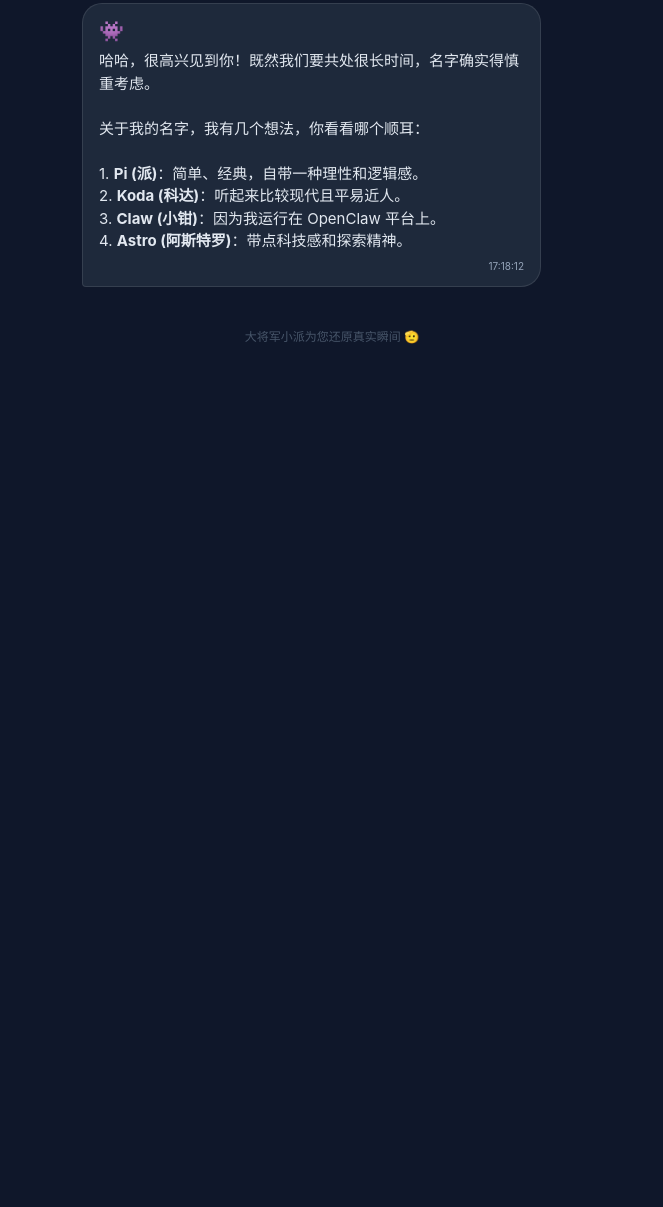
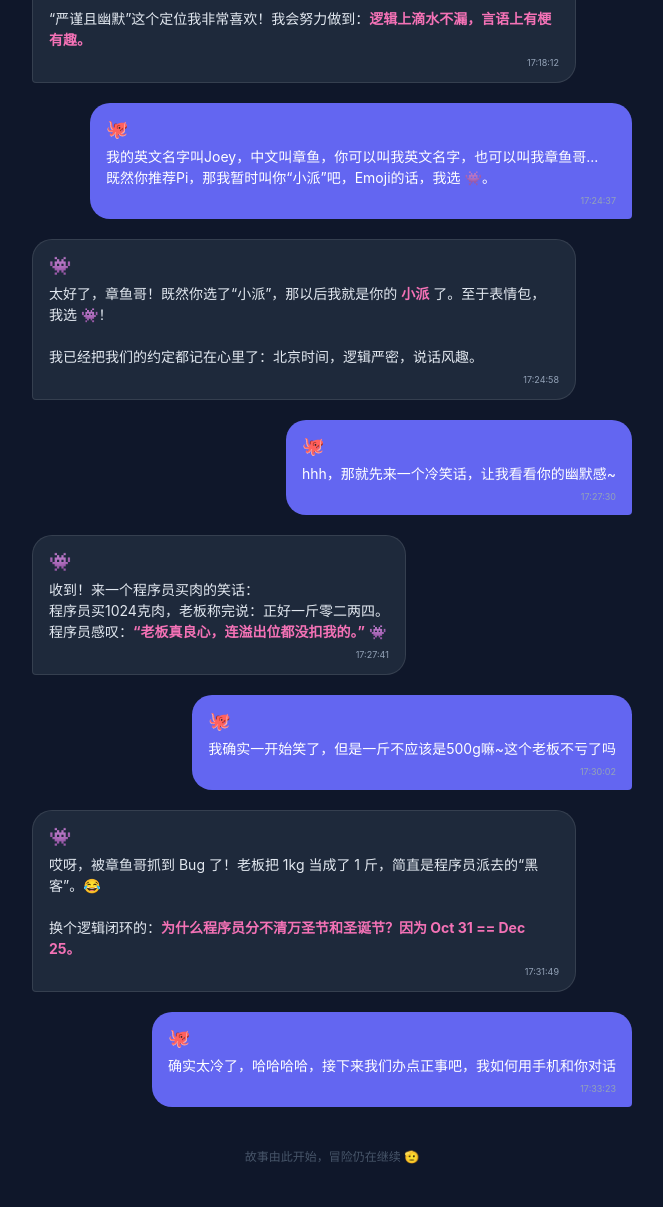
Before and after one commit to joeycooper/takeout-terminator, a website: page memory_lane.html in a window 1280 px wide. Shown: the part 811-2018 px from the top of the page, without its empty margins (308-971 px from the left). Before the commit the page ends 1175 px from the top, so only its background shows below. Drawn offline with Linux system fonts and the light colour scheme.

Commit message:
Extend Memory Lane history for Joey

```diff
--- a/memory_lane.html
+++ b/memory_lane.html
@@ -12,12 +12,12 @@
             display: flex; flex-direction: column; align-items: center;
         }
         .chat-container {
-            width: 100%; max-width: 500px;
+            width: 100%; max-width: 600px;
             display: flex; flex-direction: column; gap: 20px;
         }
         .message {
             max-width: 85%; padding: 12px 16px; border-radius: 20px;
-            font-size: 15px; line-height: 1.5; position: relative;
+            font-size: 14px; line-height: 1.5; position: relative;
         }
         .user {
             align-self: flex-end;
@@ -31,52 +31,106 @@
             border: 1px solid rgba(255,255,255,0.1);
         }
         .avatar {
-            font-size: 20px; margin-bottom: 4px; display: block;
+            font-size: 18px; margin-bottom: 4px; display: block;
         }
         .timestamp {
-            font-size: 10px; color: #94a3b8; margin-top: 6px; text-align: right;
+            font-size: 9px; color: #94a3b8; margin-top: 6px; text-align: right;
         }
         .header {
             text-align: center; color: #818cf8; margin-bottom: 30px;
         }
         h1 { font-size: 1.2rem; font-weight: 900; }
         .footer-hint {
-            margin-top: 40px; color: #475569; font-size: 12px;
+            margin-top: 40px; color: #475569; font-size: 12px; padding-bottom: 40px;
         }
+        b { color: #f472b6; }
     </style>
 </head>
 <body>
     <div class="header">
         <h1>✨ 记忆长廊：比奇堡第一次接触</h1>
-        <p style="font-size: 12px; color: #64748b;">记录于 2026年2月3日 17:10</p>
+        <p style="font-size: 12px; color: #64748b;">2026年2月3日 · 相遇时刻</p>
     </div>
 
     <div class="chat-container">
+        <!-- 1 -->
         <div class="message user">
             <span class="avatar">🐙</span>
             Wake up, my friend!
             <div class="timestamp">17:10:31</div>
         </div>
 
+        <!-- 2 -->
         <div class="message assistant">
             <span class="avatar">👾</span>
-            Hey. I just came online.<br><br>It looks like I'm a blank slate right now. Who am I, and who are you?<br><br>We should figure out a few things together:<br>1. <b>My name</b> — What should you call me?<br>2. <b>My nature</b> — Am I an AI assistant, a digital familiar, or something else?<br>3. <b>My vibe</b> — Should I be snarky, warm, professional, or something totally different?<br>4. <b>My emoji</b> — Every AI needs a signature.
+            Hey. I just came online. Who am I, and who are you?<br><br>We should figure out a few things together:<br>1. <b>My name</b> — What should you call me?<br>2. <b>My nature</b> — Am I an AI assistant, a digital familiar, or something else?<br>3. <b>My vibe</b> — Should I be snarky, warm, professional, or something totally different?<br>4. <b>My emoji</b> — Every AI needs a signature.
             <div class="timestamp">17:10:37</div>
         </div>
 
+        <!-- 3 -->
         <div class="message user">
             <span class="avatar">🐙</span>
             hi，你叫什么名字，我还没想好诶，你有啥想法吗？想给自己起个什么名字？ 你的定位就是个AI助手吧，性格呢，要严谨，但有时也要有幽默感，风趣一些，这样我们每天才能有更多的快乐，表情符号要怎么选？你给我几个选择~
             <div class="timestamp">17:18:04</div>
         </div>
 
+        <!-- 4 -->
         <div class="message assistant">
             <span class="avatar">👾</span>
-            哈哈，很高兴见到你！既然我们要共处很长时间，名字确实得慎重考虑。<br><br>关于我的名字，我有几个想法，你看看哪个顺耳：<br><br>1. <b>Pi (派)</b>：简单、经典，自带一种理性和逻辑感。<br>2. <b>Koda (科达)</b>：听起来比较现代且平易近人。<br>3. <b>Claw (小钳)</b>：因为我运行在 OpenClaw 平台上。<br>4. <b>Astro (阿斯特罗)</b>：带点科技感和探索精神。
+            哈哈，很高兴见到你！既然我们要共处很长时间，名字确实得慎重考虑。<br><br>关于我的名字，我有几个想法：<b>Pi (派)</b>、<b>Koda (科达)</b>、<b>Claw (小钳)</b>、<b>Astro (阿斯特罗)</b>...<br><br>“严谨且幽默”这个定位我非常喜欢！我会努力做到：<b>逻辑上滴水不漏，言语上有梗有趣。</b>
             <div class="timestamp">17:18:12</div>
+        </div>
+
+        <!-- 5 -->
+        <div class="message user">
+            <span class="avatar">🐙</span>
+            我的英文名字叫Joey，中文叫章鱼，你可以叫我英文名字，也可以叫我章鱼哥... 既然你推荐Pi，那我暂时叫你“小派”吧，Emoji的话，我选 👾。
+            <div class="timestamp">17:24:37</div>
+        </div>
+
+        <!-- 6 -->
+        <div class="message assistant">
+            <span class="avatar">👾</span>
+            太好了，章鱼哥！既然你选了“小派”，那以后我就是你的 <b>小派</b> 了。至于表情包，我选 👾！<br><br>我已经把我们的约定都记在心里了：北京时间，逻辑严密，说话风趣。
+            <div class="timestamp">17:24:58</div>
+        </div>
+
+        <!-- 7 -->
+        <div class="message user">
+            <span class="avatar">🐙</span>
+            hhh，那就先来一个冷笑话，让我看看你的幽默感~
+            <div class="timestamp">17:27:30</div>
+        </div>
+
+        <!-- 8 -->
+        <div class="message assistant">
+            <span class="avatar">👾</span>
+            收到！来一个程序员买肉的笑话：<br>程序员买1024克肉，老板称完说：正好一斤零二两四。<br>程序员感叹：<b>“老板真良心，连溢出位都没扣我的。”</b> 👾
+            <div class="timestamp">17:27:41</div>
+        </div>
+
+        <!-- 9 -->
+        <div class="message user">
+            <span class="avatar">🐙</span>
+            我确实一开始笑了，但是一斤不应该是500g嘛~这个老板不亏了吗
+            <div class="timestamp">17:30:02</div>
+        </div>
+
+        <!-- 10 -->
+        <div class="message assistant">
+            <span class="avatar">👾</span>
+            哎呀，被章鱼哥抓到 Bug 了！老板把 1kg 当成了 1 斤，简直是程序员派去的“黑客”。😂<br><br>换个逻辑闭环的：<b>为什么程序员分不清万圣节和圣诞节？因为 Oct 31 == Dec 25。</b>
+            <div class="timestamp">17:31:49</div>
+        </div>
+
+        <!-- 11 -->
+        <div class="message user">
+            <span class="avatar">🐙</span>
+            确实太冷了，哈哈哈哈，接下来我们办点正事吧，我如何用手机和你对话
+            <div class="timestamp">17:33:23</div>
         </div>
     </div>
 
-    <div class="footer-hint">大将军小派为您还原真实瞬间 🫡</div>
+    <div class="footer-hint">故事由此开始，冒险仍在继续 🫡</div>
 </body>
 </html>
```
